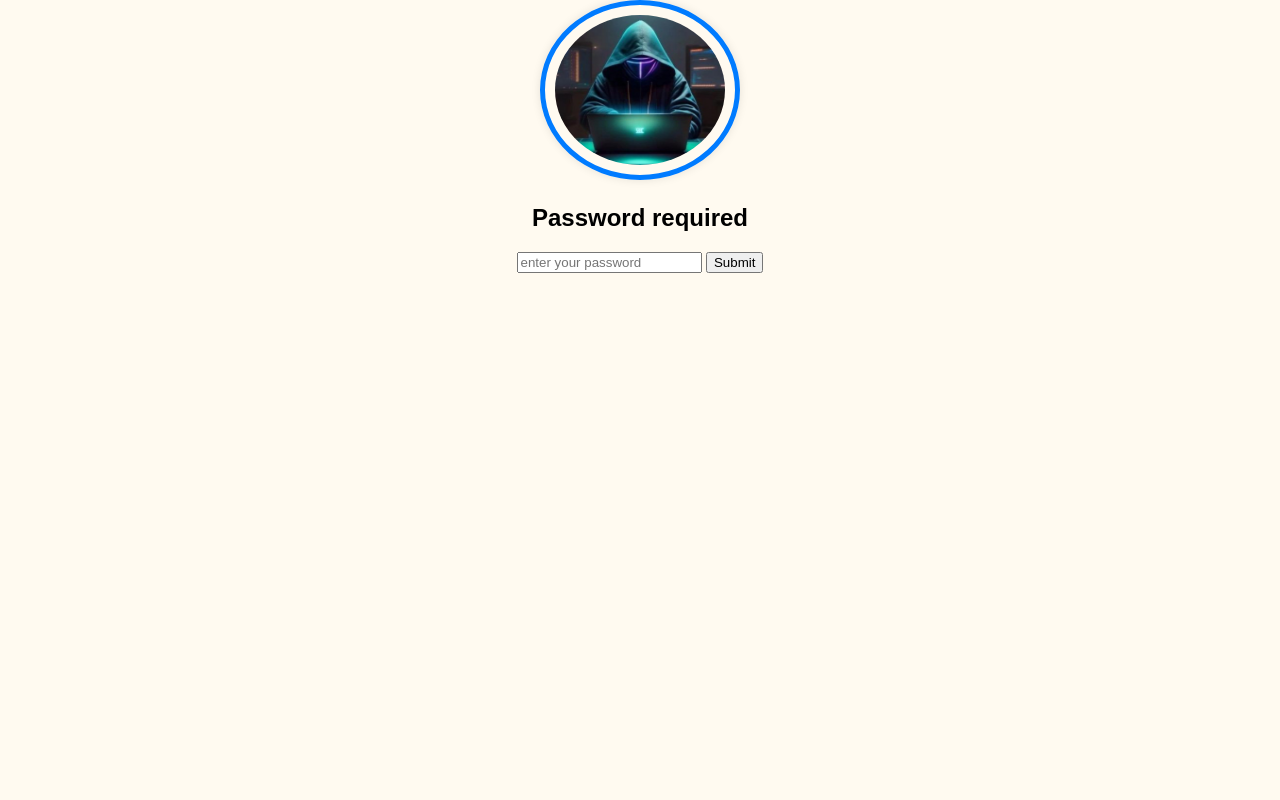
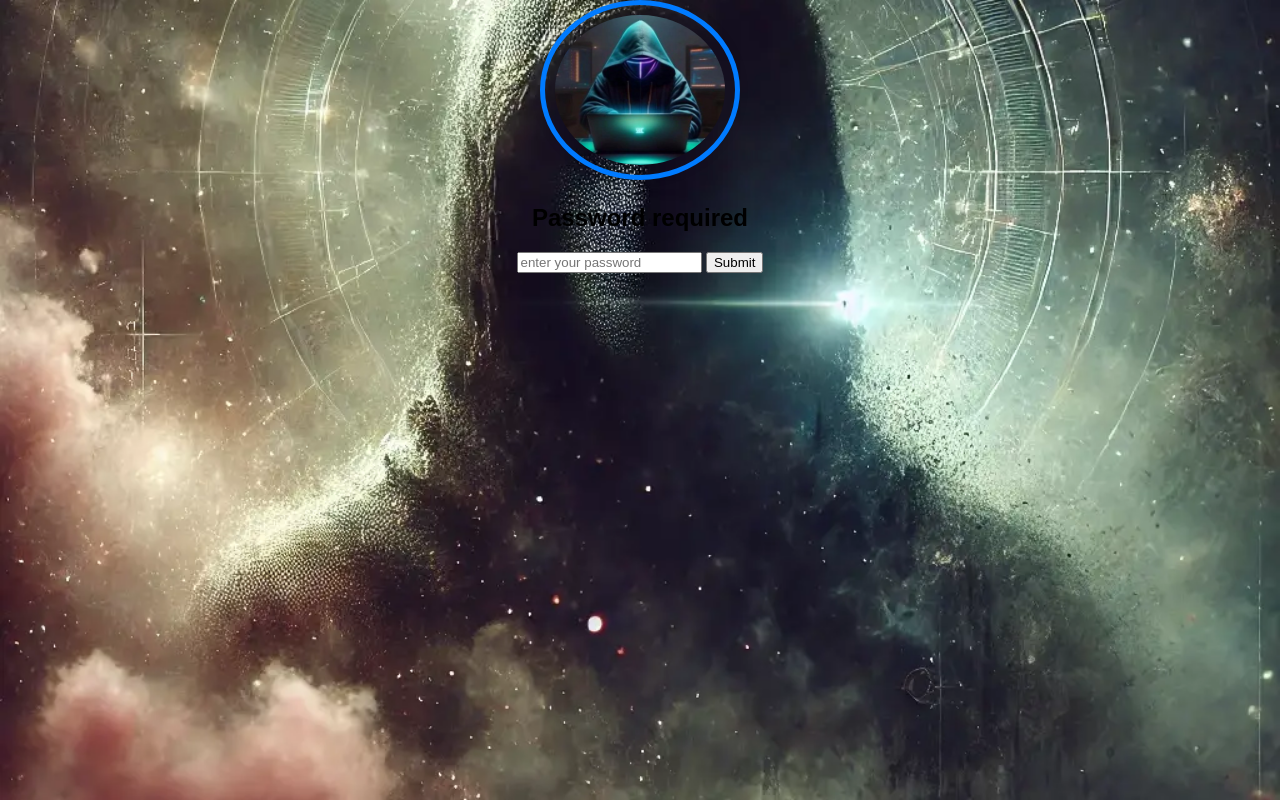
Before and after one commit to wachanga173/my-web, a plain HTML site: page index.html in a window 1280 px wide. Drawn offline with Linux system fonts and the light colour scheme.

Commit message:
Update index.html
Signed-off-by: wachanga173 <wachangapeter763@gmail.com>

```diff
--- a/index.html
+++ b/index.html
@@ -15,6 +15,9 @@
                 margin:0;
                 padding: 0;
                 background-color: floralwhite;
+                background-image:url('1737393733986.jpeg');
+                background-size:cover;
+                background-position:center;
             }
             .avatar{
             width:170px;
```
